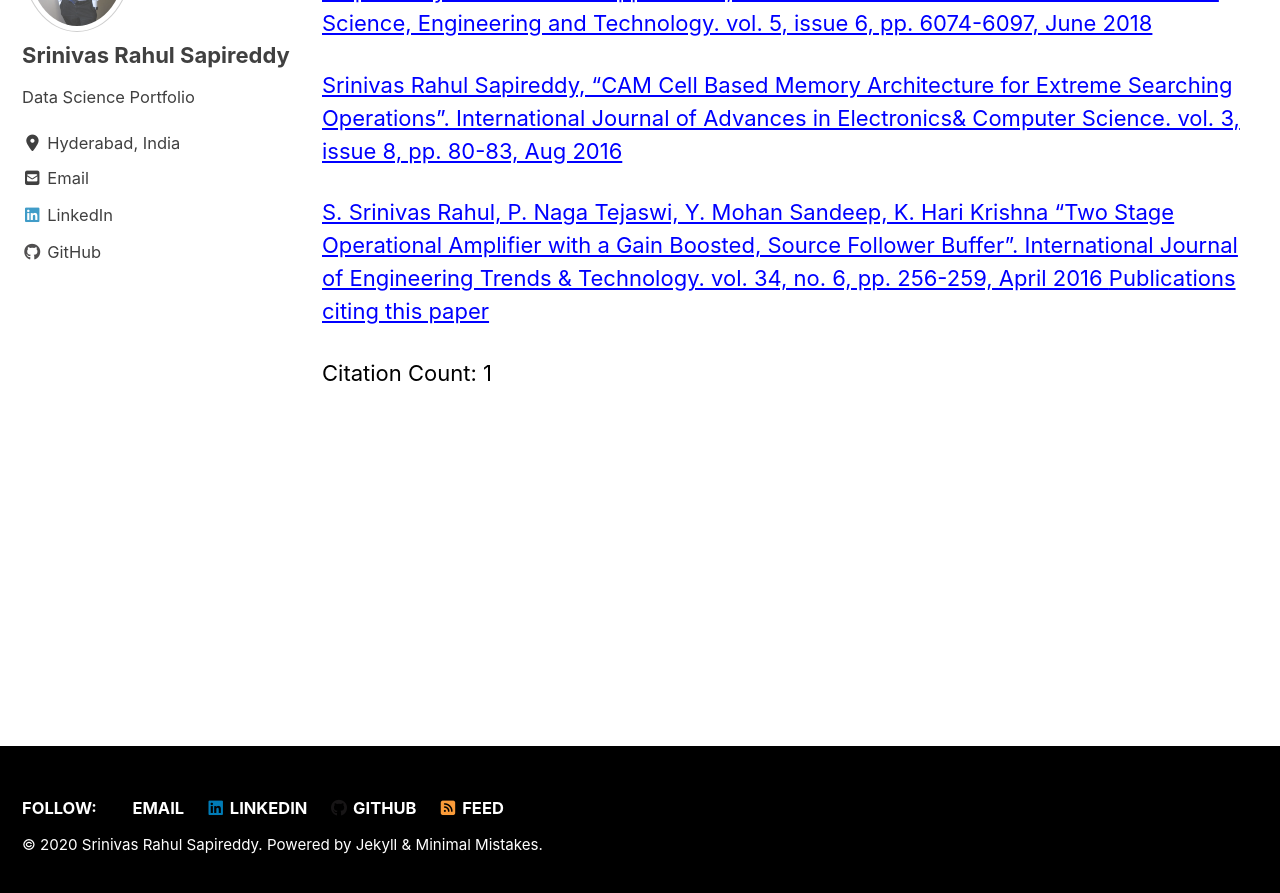
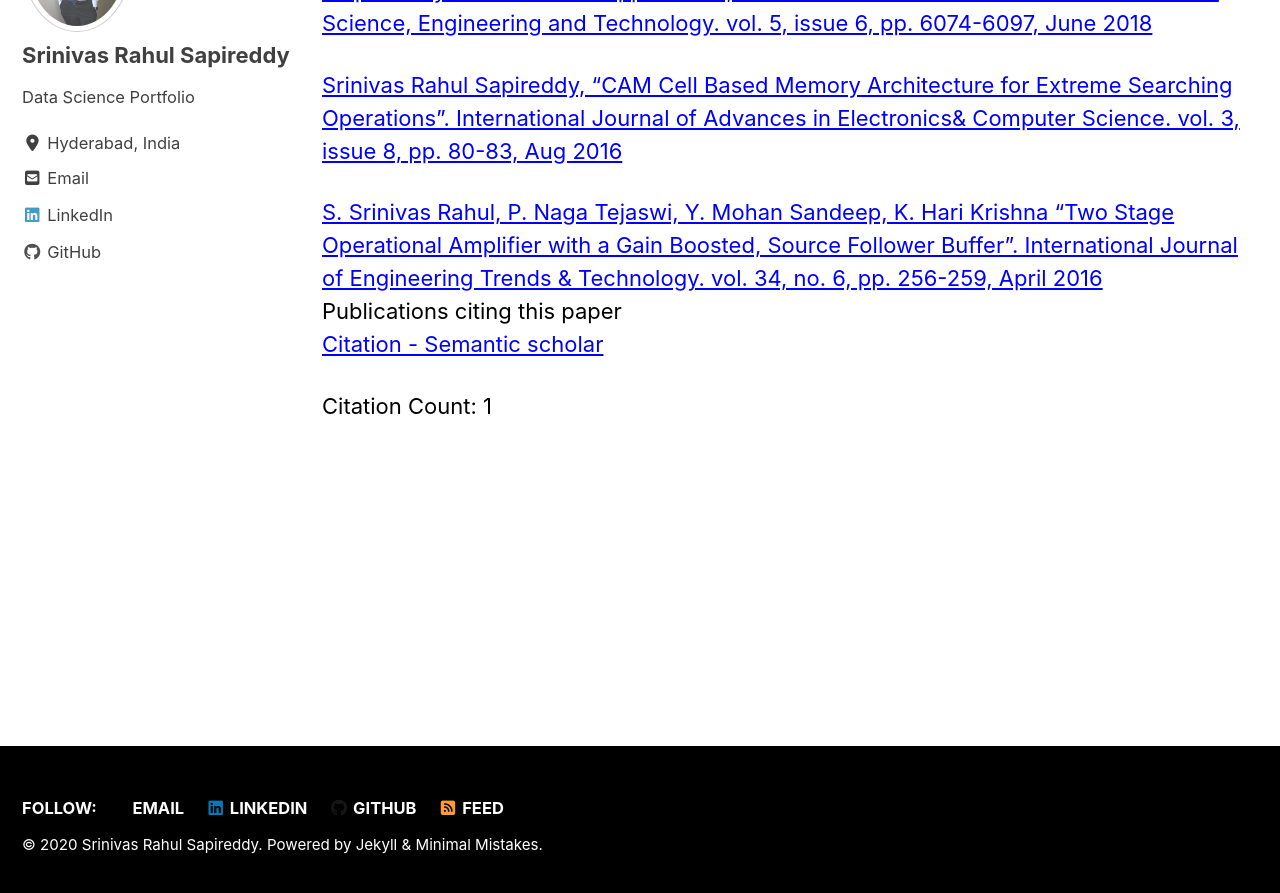
Before and after one commit to srsapireddy/srsapireddy.github.io, a Jekyll site: the page built from _pages/publications.md, in a window 1280 px wide and 900 px high, scrolled down 231 px. Shown: the top 893 px of the window. Built offline with Jekyll 4.4.1, drawn with Linux system fonts in a browser that asks for light colours; cached includes are drawn as plain includes; nearby versions of some CDN libraries.

Commit message:
new gith

```diff
--- a/_pages/publications.md
+++ b/_pages/publications.md
@@ -7,7 +7,8 @@ permalink: /publications/
 
 [ Srinivas Rahul Sapireddy, “CAM Cell Based Memory Architecture for Extreme Searching Operations”. International Journal of Advances in Electronics& Computer Science. vol. 3, issue 8, pp. 80-83, Aug 2016 ](http://www.iraj.in/journal/journal_file/journal_pdf/12-284-147394117580-83.pdf)
 
-[ S. Srinivas Rahul, P. Naga Tejaswi, Y. Mohan Sandeep, K. Hari Krishna “Two Stage Operational Amplifier with a Gain Boosted, Source Follower Buffer”. International Journal of Engineering Trends & Technology. vol. 34, no. 6, pp. 256-259, April 2016 ](https://pdfs.semanticscholar.org/6e0b/b2acc41e163e3f85790571e20367a450b5cb.pdf)
-[ Publications citing this paper ](https://www.semanticscholar.org/paper/Two-Stage-Operational-Amplifier-with-a-Gain-Source-Rahul-Tejaswi/6e0bb2acc41e163e3f85790571e20367a450b5cb#citing-papers)
+[ S. Srinivas Rahul, P. Naga Tejaswi, Y. Mohan Sandeep, K. Hari Krishna “Two Stage Operational Amplifier with a Gain Boosted, Source Follower Buffer”. International Journal of Engineering Trends & Technology. vol. 34, no. 6, pp. 256-259, April 2016 ](https://pdfs.semanticscholar.org/6e0b/b2acc41e163e3f85790571e20367a450b5cb.pdf)<br>
+Publications citing this paper<br>
+[ Citation - Semantic scholar ](https://www.semanticscholar.org/paper/Two-Stage-Operational-Amplifier-with-a-Gain-Source-Rahul-Tejaswi/6e0bb2acc41e163e3f85790571e20367a450b5cb#citing-papers)
 
 Citation Count: 1
```
